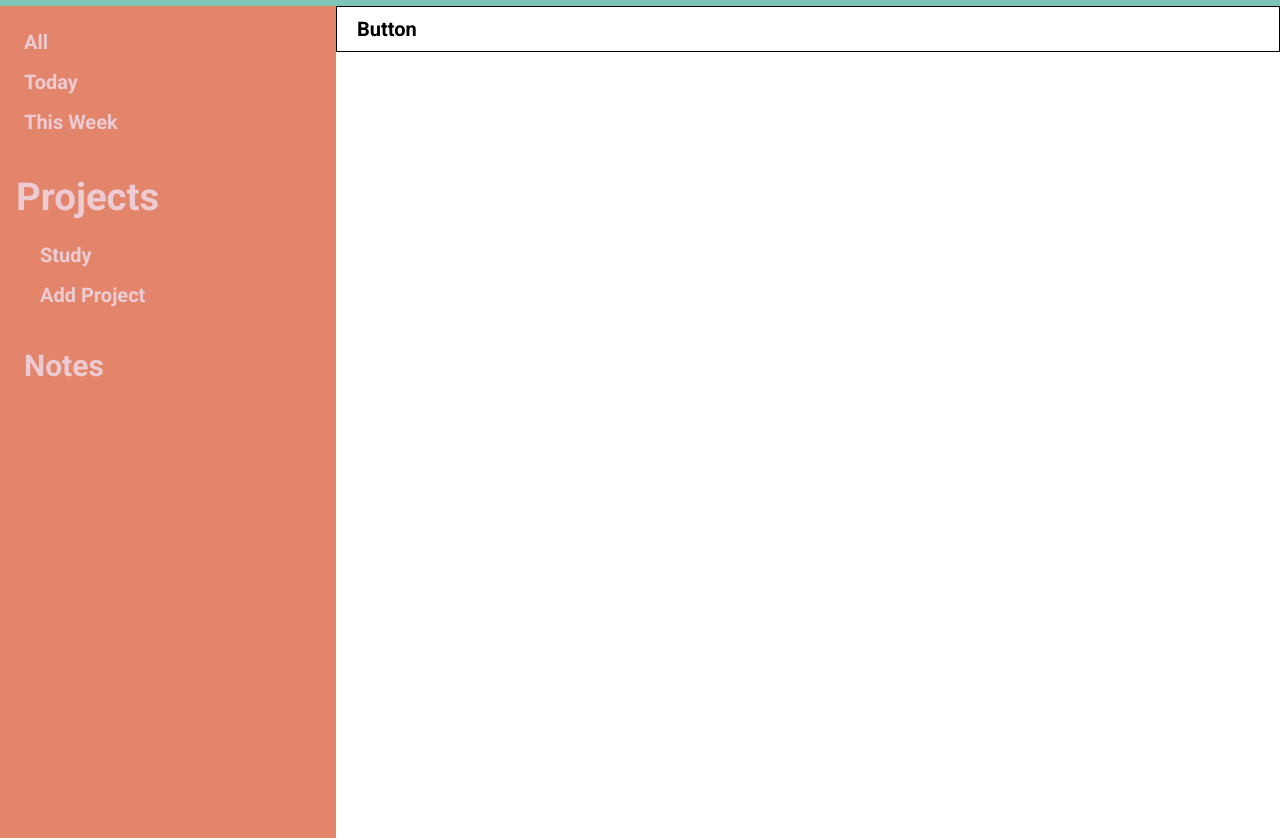
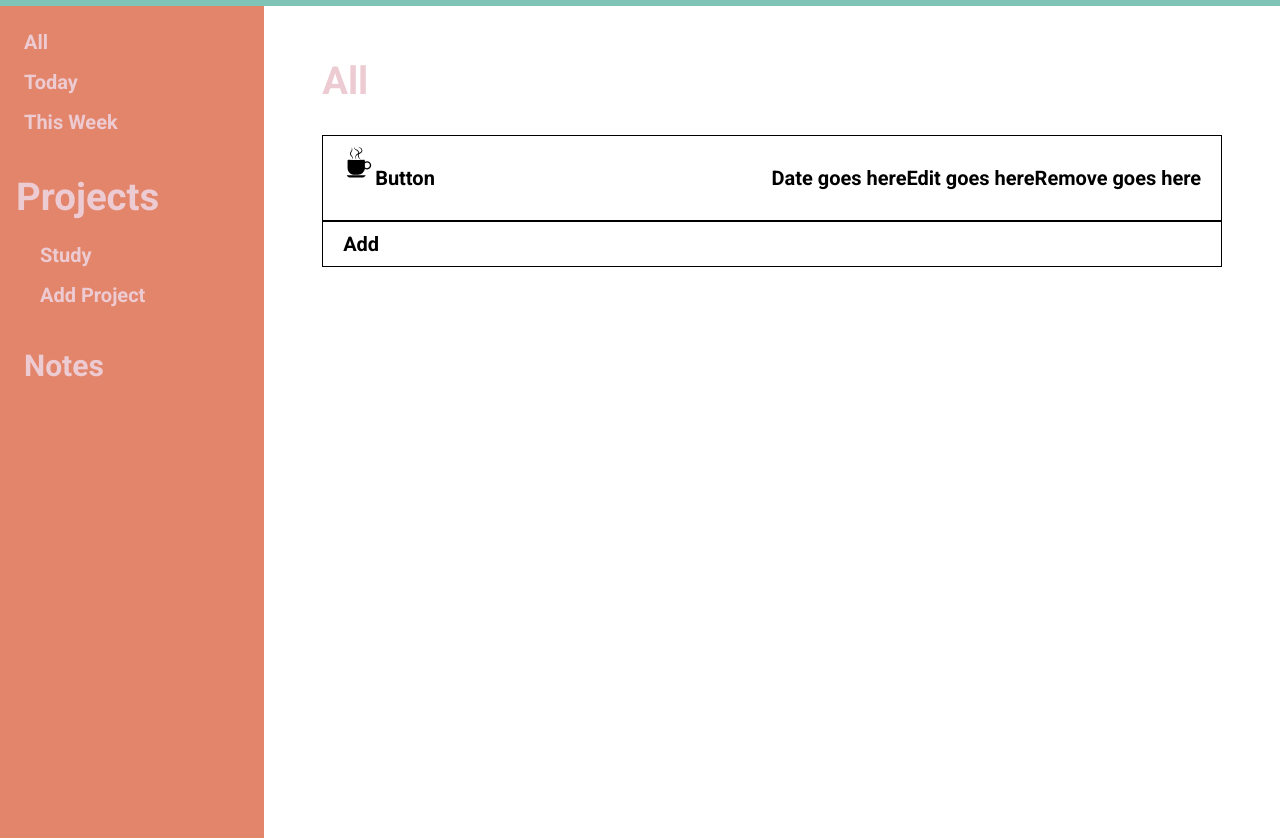
Before and after one commit to BlakeVelemirovich/Todo, a website: page dist/index.html in a window 1280 px wide. Shown: the part 74-912 px from the top of the page. Drawn offline with Linux system fonts and the light colour scheme; a web font is replaced by a local one.

```diff
--- a/src/SCSS/base.scss
+++ b/src/SCSS/base.scss
@@ -33,6 +33,5 @@
 }
 
 .content {
-    display: grid;
-    grid-template-columns: 21rem 1fr;
+    display: flex;
 }
--- a/src/SCSS/main.scss
+++ b/src/SCSS/main.scss
@@ -1,8 +1,32 @@
-.check-button {
+.main {
+    padding: 20px 40px;
+    margin: 0 auto;
+    width: 900px;
+
+    button {
             background-color: #ffffff;
             border: 1px solid #000000;
             color: #000000;
             padding: 10px 20px;
+    }
+
+    .todo {
+        .check-button {
+            display: flex;
+            justify-content: space-between;
+
+            .leftHalf {
+                display: flex;
+            }
+
+            .rightHalf {
+                display: flex;
+            }
+        }
+
+        img {
+            width: 2rem;
+            height: 2rem;
         }
 
         .check-button.checked {
@@ -10,3 +34,5 @@
                 color: #ffffff;
                 text-decoration: line-through;
         }
+    }
+}
```
Also changed, not shown: dist/index.html, dist/main.css. Lines whose indentation alone changed are shown as unchanged.
